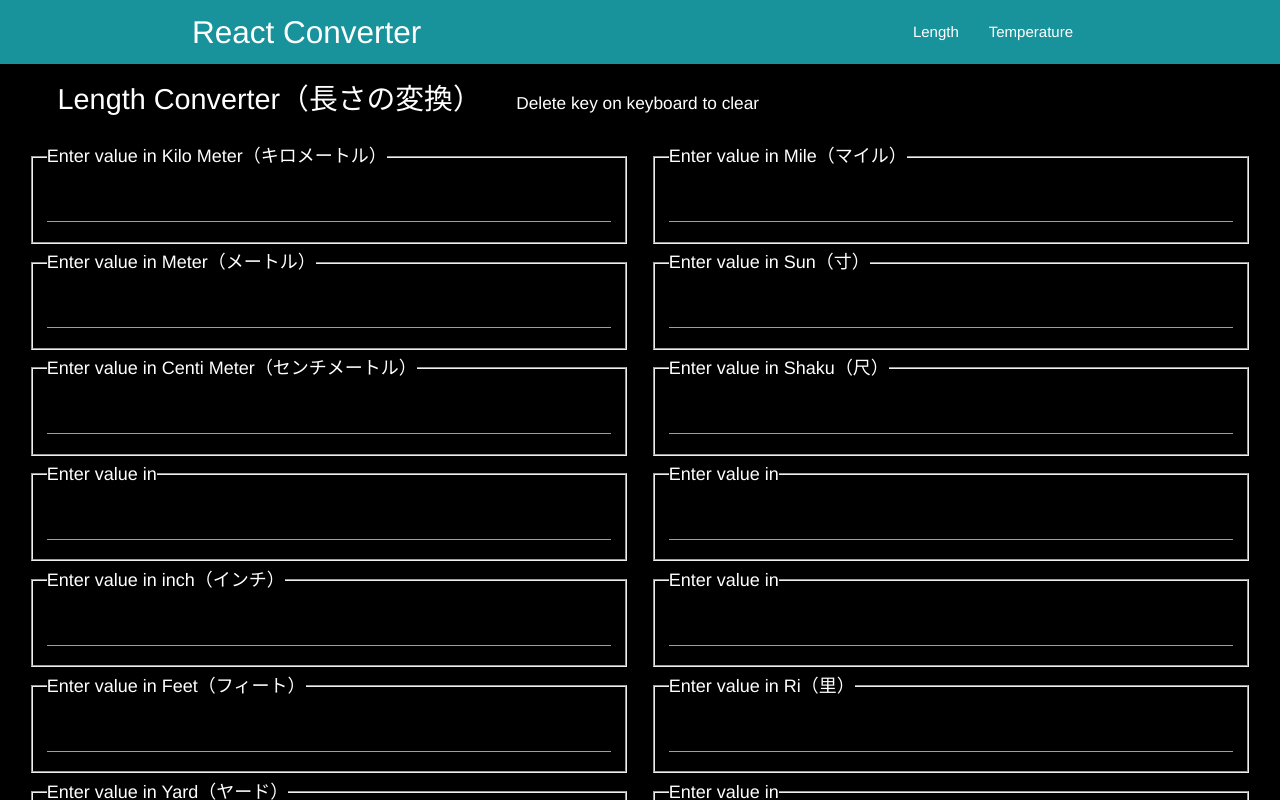
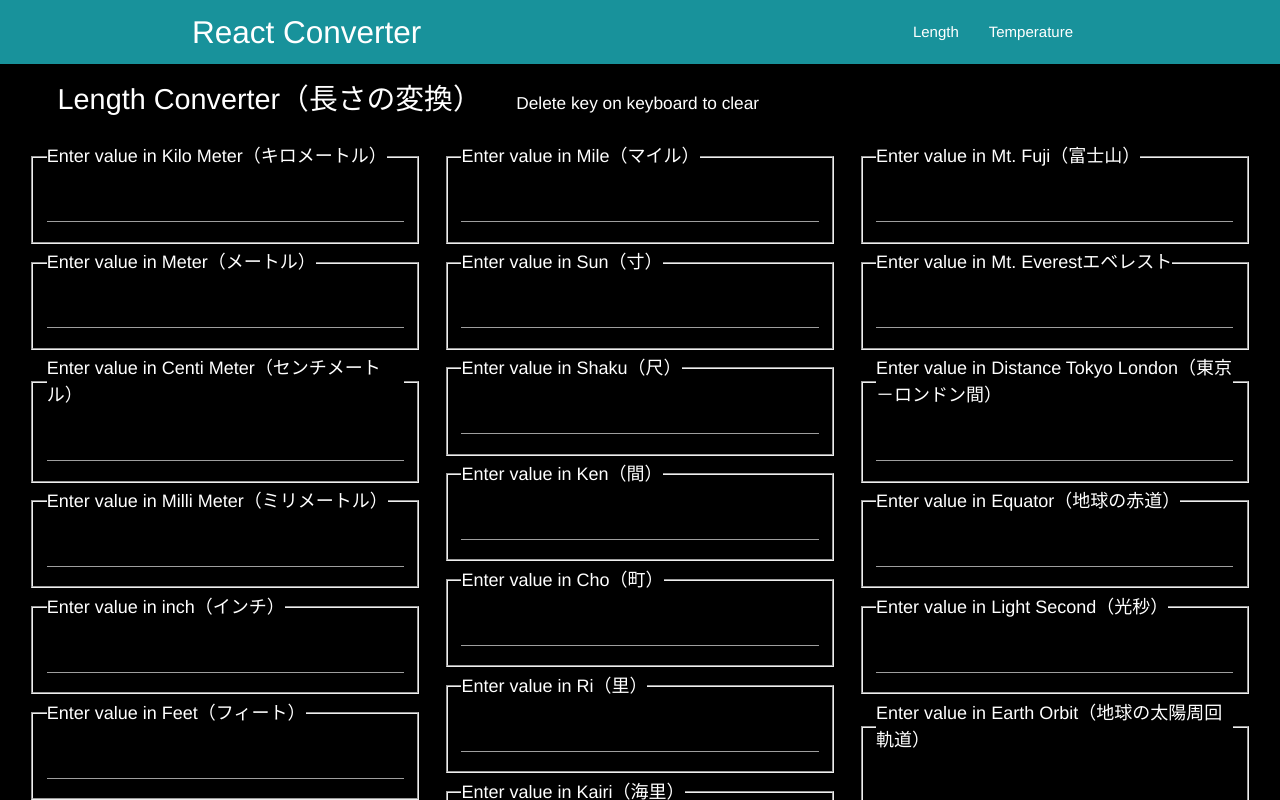
Before and after one commit to SoichiroWada/React-Converter, a React (Create React App) app: page / in a window 1280 px wide. Shown: the top 800 px of the page. Built offline with nearby package versions, Linux system fonts and the light colour scheme.

Commit message:
items added and upgraded

```diff
--- a/src/components/Length.js
+++ b/src/components/Length.js
@@ -10,11 +10,11 @@ const valuesInMeters = {
   feet:0.3048,
   yard:0.9144,
   mile:1609.344,
-  sun:0.0303030303030,
-  shaku:0.3030303030303,
-  ken:1.818181818,
-  cho:0.0091666666667,
-  ri:3927.27272727272,
+  sun:0.030303030303030303030303,
+  shaku:0.30303030303030303030303,
+  ken:1.818181818181818181818181818,
+  cho:109.090909090909090909090,
+  ri:3927.272727272727272727272,
   kairi:1852,
   fuji:3776,
   everest:8848.86,
@@ -204,7 +204,7 @@ class LengthCalculator extends React.Component {
       <span id="alertM" style={aStyle}>カナ漢字変換をOFFにしてください</span>
       </h5>
       <div className="uBody row">
-        <div className="col s12 m6">
+        <div className="col s12 m4">
           <LengthInput
               scale="kilo"
               length={kilo}
@@ -249,7 +249,7 @@ class LengthCalculator extends React.Component {
               onLengthChange={this.handleChange} />
         </div>
 
-        <div className="col s12 m6">
+        <div className="col s12 m4">
             <LengthInput
               scale="mile"
               length={mile}
@@ -294,7 +294,7 @@ class LengthCalculator extends React.Component {
               onLengthChange={this.handleChange} />
         </div>
 
-        <div className="col s12 m6">
+        <div className="col s12 m4">
 
             <LengthInput
               scale="fuji"
--- a/src/components/LengthInput.js
+++ b/src/components/LengthInput.js
@@ -4,33 +4,47 @@ const scaleNames = {
   kilo: 'Kilo Meter',
   meter: 'Meter',
   centi: 'Centi Meter',
+  milli: 'Milli Meter',
   inch: 'inch',
+  feet: 'Feet',
+  yard:'Yard',
   mile: 'Mile',
-  feet: 'Feet',
-  equator: 'Equator',
   sun: 'Sun',
   shaku: 'Shaku',
+  ken: 'Ken',
+  cho: 'Cho',
   ri: 'Ri',
+  kairi: 'Kairi',
+  fuji:'Mt. Fuji',
+  everest: 'Mt. Everest',
+  tokyoLondon: 'Distance Tokyo London',
+  equator: 'Equator',
+  lightSec: 'Light Second',
+  earthOrbit: 'Earth Orbit',
   lightYear: 'Light Year',
-  lightSec: 'Light Second',
-  yard:'Yard',
-  earthOrbit: 'Earth Orbit'
 };
 const scaleNames2 = {
   kilo: '（キロメートル）',
   meter: '（メートル）',
   centi: '（センチメートル）',
+  milli: '（ミリメートル）',
   inch: '（インチ）',
+  feet: '（フィート）',
+  yard:'（ヤード）',
   mile: '（マイル）',
-  feet: '（フィート）',
-  equator: '（地球の赤道）',
   sun: '（寸）',
   shaku: '（尺）',
+  ken:'（間）',
+  cho:'（町）',
   ri: '（里）',
+  kairi: '（海里）',
+  fuji:'（富士山）',
+  everest:'エベレスト',
+  tokyoLondon: '（東京－ロンドン間）',
+  equator: '（地球の赤道）',
+  lightSec: '（光秒）',
+  earthOrbit: '（地球の太陽周回軌道）',
   lightYear: '（光年）',
-  lightSec: '（光秒）',
-  yard:'（ヤード）',
-  earthOrbit: '（地球の太陽周回軌道）'
 };
 
 function Length (props) {
--- a/src/index.css
+++ b/src/index.css
@@ -44,7 +44,7 @@ legend{
 #input{
   text-align:right;
   font-family: 'Source Sans 3', sans-serif;
-  font-size: 1.8em;
+  font-size: 1.6em;
   color:white;
 }
 #boil{
```
Lines whose indentation alone changed are shown as unchanged.
